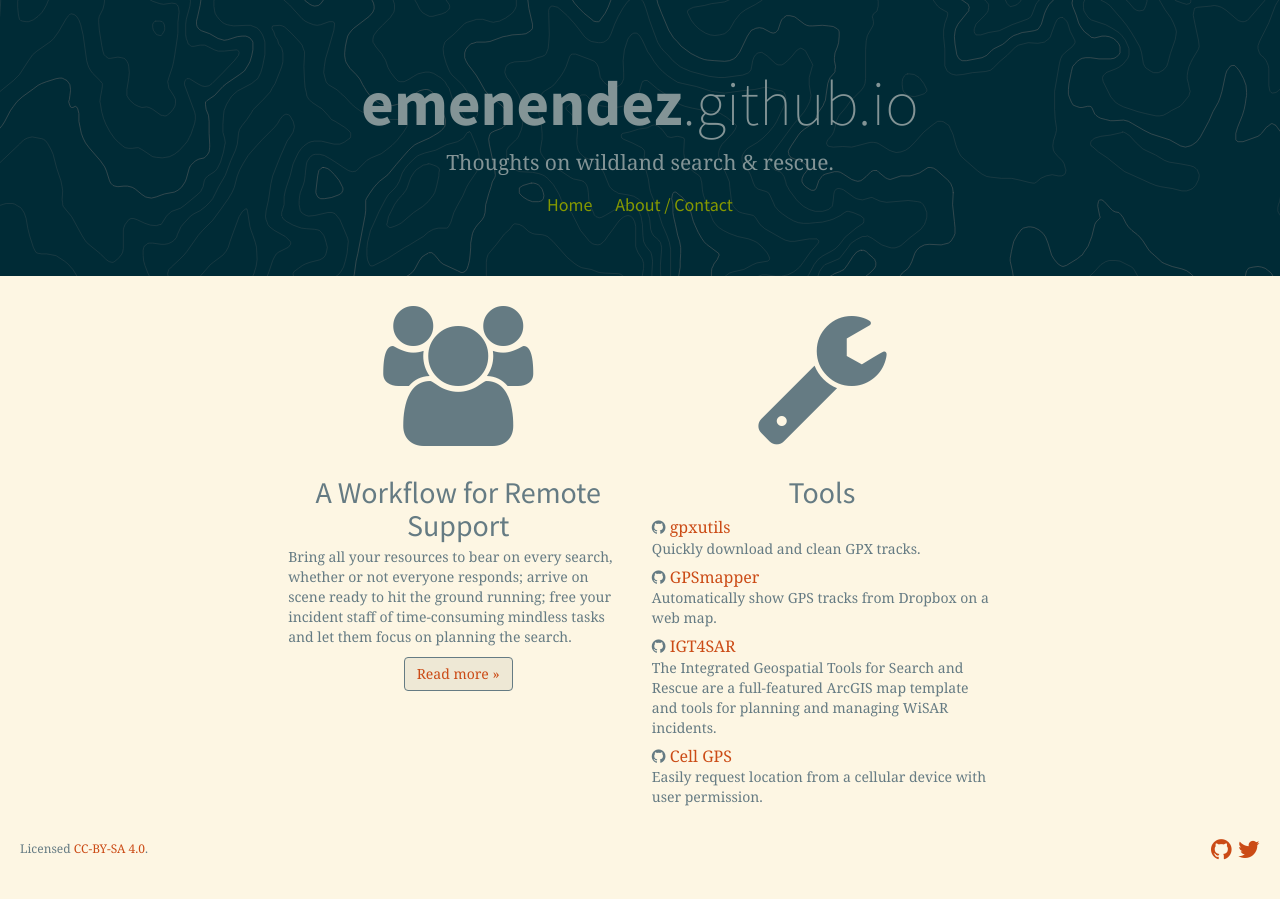
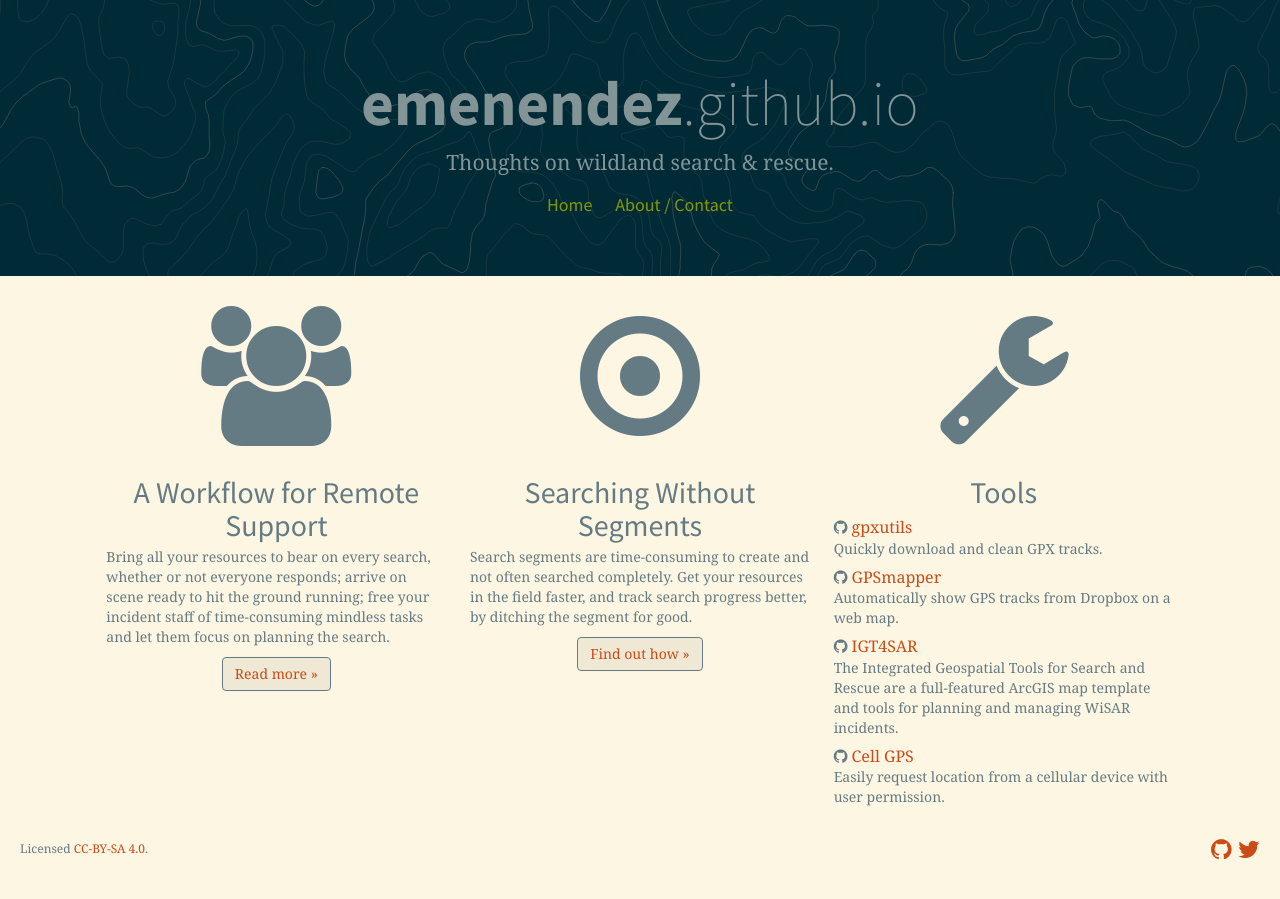
Before and after one commit to emenendez/emenendez.github.io, a Jekyll site: the page built from index.html, in a window 1280 px wide. Built offline with Jekyll 4.4.1, drawn with Linux system fonts in a browser that asks for light colours; nearby versions of some CDN libraries; some web fonts are replaced.

Commit message:
publish searching without segments

```diff
--- a/_drafts/2014-10-01-searching-without-segments.md
+++ b/_posts/2014-10-01-searching-without-segments.md
@@ -58,7 +58,7 @@
 
 Given the poor performance of the search segment, what then are our other options? Let's first examine how to account for search progress without using segments.
 
-Lacking an accurate method for estimating or calculating POD, this paper proposes tracking search progress by "absolute coverage" --- the exact routes traveled by search teams as measured by GPS. The search planners still assign POA in whatever way is most appropriate, and field tasks are dispatched in order of decreasing POA. However, progress is tracked by GPS --- one GPS per field team is required; more are preferred. A GIS is used to visualize coverage by displaying all completed tracks on the planning map. Areas with higher POA should be searched sooner, and to denser coverage, than areas with low POA. Areas which have not been searched will be quickly apparent, and additional field tasks can be dispatched to fill in the coverage gaps.
+Lacking an accurate method for estimating or calculating POD, this paper proposes tracking search progress by "absolute coverage" --- the exact routes traveled by field teams as measured by GPS. The search planners still assign POA in whatever way is most appropriate, and field tasks are dispatched in order of decreasing POA. However, progress is tracked by GPS --- one GPS per field team is required; more are preferred. A GIS is used to visualize coverage by displaying all completed tracks on the planning map. Areas with higher POA should be searched sooner, and to denser coverage, than areas with low POA. Areas which have not been searched will be quickly apparent, and additional field tasks can be dispatched to fill in the coverage gaps.
 
 ### A better way to direct searchers
 
```
Also changed, not shown: other parts of _posts/2014-10-01-searching-without-segments.md (+1 -1 lines).
